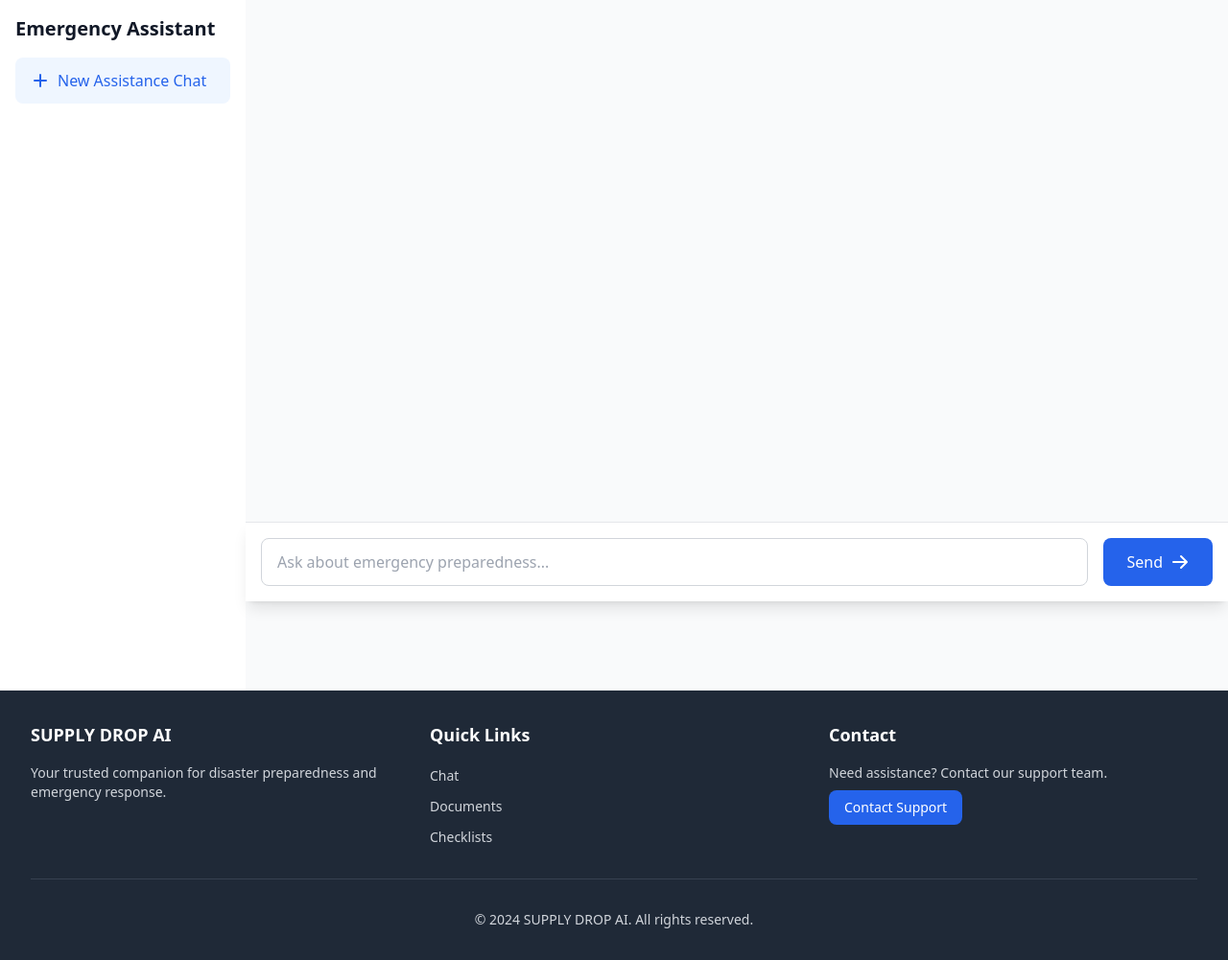
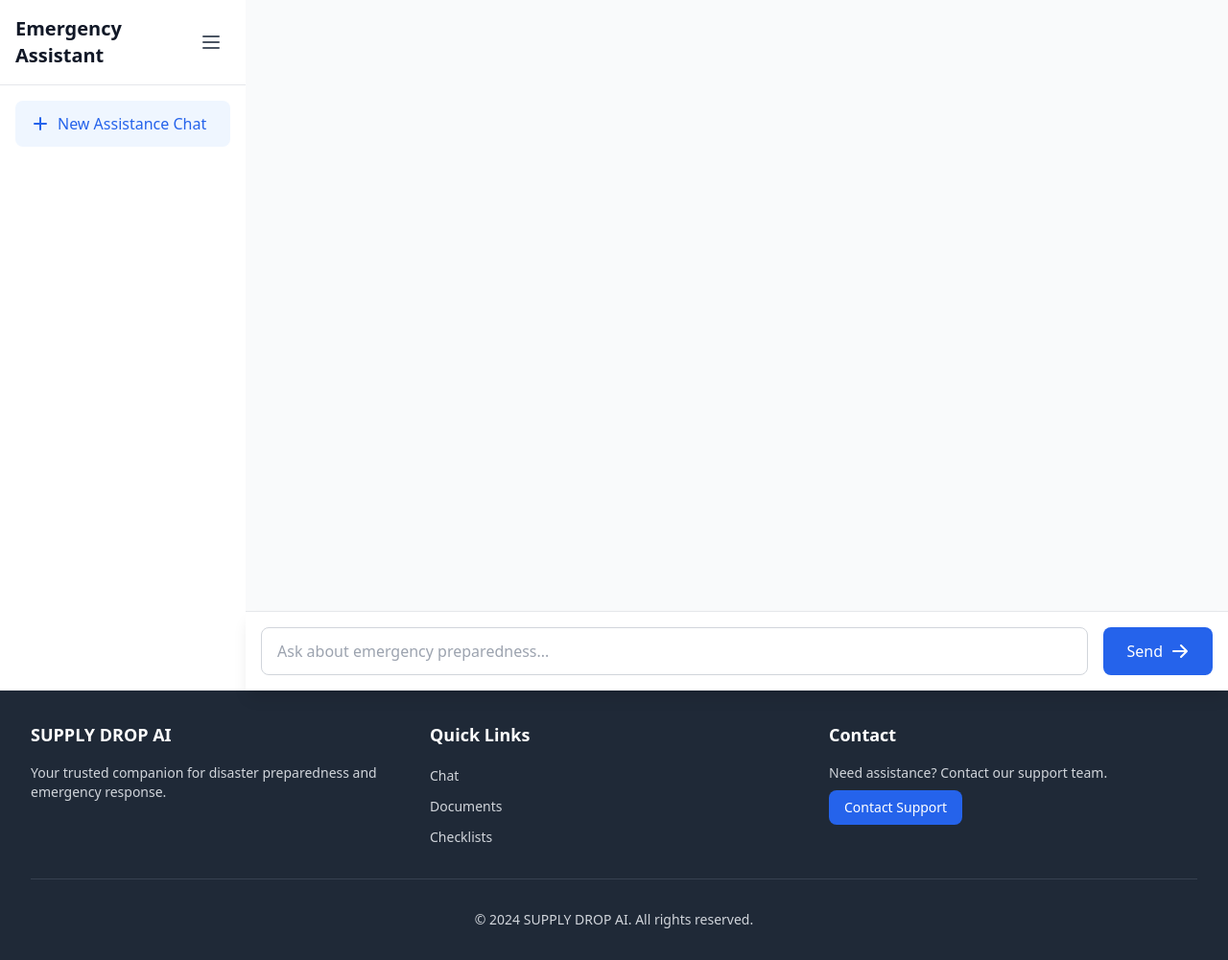
Before and after one commit to realityinspector/supply_drop_ai, a Flask app: page /chat in a window 1280 px wide. Shown: the part 64-1065 px from the top of the page at 96% size. Run offline with Flask 3, Linux system fonts and the light colour scheme; the visitor is signed in with stand-in values (Sample User, id 1); data that the repository does not hold is empty.

Commit message:
Agent query: Please verify if the sidebar toggle and restore buttons are working correctly, and if the chat interface layout is properly optimized with the collapsible sidebar, fixed input, auto-selected chat, and maximized message area.

```diff
--- a/main.py
+++ b/main.py
@@ -1,4 +1,4 @@
 from app import app
 
 if __name__ == "__main__":
-    app.run(host="0.0.0.0", port=3000, debug=True)
+    app.run(host="0.0.0.0", port=5000, debug=True)
--- a/templates/chat.html
+++ b/templates/chat.html
@@ -3,10 +3,19 @@
 {% block content %}
 <div class="flex h-[calc(100vh-5rem)]">
     <!-- Sidebar -->
-    <div class="w-64 bg-white shadow-lg flex flex-col">
+    <div id="sidebar" class="w-64 bg-white shadow-lg flex flex-col transition-transform duration-300 transform-gpu">
+        <!-- Sidebar Header with Toggle Button -->
+        <div class="flex items-center justify-between p-4 border-b border-gray-200">
+            <h2 class="text-xl font-bold text-gray-900">Emergency Assistant</h2>
+            <button id="sidebarToggle" class="p-2 rounded-lg hover:bg-gray-100 transition-colors z-20">
+                <svg xmlns="http://www.w3.org/2000/svg" class="h-6 w-6 text-gray-600" fill="none" viewBox="0 0 24 24" stroke="currentColor">
+                    <path stroke-linecap="round" stroke-linejoin="round" stroke-width="2" d="M4 6h16M4 12h16M4 18h16" />
+                </svg>
+            </button>
+        </div>
+
         <!-- Chat History -->
         <div class="flex-1 overflow-y-auto p-4">
-            <h2 class="text-xl font-bold text-gray-900 mb-4">Emergency Assistant</h2>
             <div class="space-y-2">
                 <button id="newChat" class="w-full text-left px-4 py-3 rounded-lg bg-blue-50 text-blue-600 hover:bg-blue-100 transition-colors font-medium flex items-center gap-2">
                     <svg xmlns="http://www.w3.org/2000/svg" class="h-5 w-5" viewBox="0 0 20 20" fill="currentColor">
@@ -15,7 +24,9 @@
                     New Assistance Chat
                 </button>
                 {% for chat in chats %}
-                <a href="#" class="block px-4 py-3 rounded-lg hover:bg-gray-100 transition-colors flex items-center gap-2" data-chat-id="{{ chat.id }}">
+                <a href="#"
+                   class="block px-4 py-3 rounded-lg hover:bg-gray-100 transition-colors flex items-center gap-2 chat-item {% if loop.first %}bg-gray-100{% endif %}"
+                   data-chat-id="{{ chat.id }}">
                     <svg xmlns="http://www.w3.org/2000/svg" class="h-5 w-5 text-gray-500" viewBox="0 0 20 20" fill="currentColor">
                         <path fill-rule="evenodd" d="M18 10c0 3.866-3.582 7-8 7a8.841 8.841 0 01-4.083-.98L2 17l1.338-3.123C2.493 12.767 2 11.434 2 10c0-3.866 3.582-7 8-7s8 3.134 8 7zM7 9H5v2h2V9zm8 0h-2v2h2V9zM9 9h2v2H9V9z" clip-rule="evenodd" />
                     </svg>
@@ -26,13 +37,23 @@
         </div>
     </div>
 
+    <!-- Restore Menu Button (Hidden by default) -->
+    <button id="sidebarRestore" class="fixed left-4 top-4 p-2 rounded-lg bg-white shadow-lg hover:bg-gray-100 transition-colors z-20 hidden">
+        <svg xmlns="http://www.w3.org/2000/svg" class="h-6 w-6 text-gray-600" fill="none" viewBox="0 0 24 24" stroke="currentColor">
+            <path stroke-linecap="round" stroke-linejoin="round" stroke-width="2" d="M4 6h16M4 12h16M4 18h16" />
+        </svg>
+    </button>
+
     <!-- Chat Area -->
     <div class="flex-1 flex flex-col bg-gray-50">
-        <div id="chatMessages" class="flex-1 overflow-y-auto max-h-[calc(100vh-16rem)] p-6 space-y-4">
+        <!-- Messages Container -->
+        <div id="chatMessages" class="flex-1 overflow-y-auto p-6 space-y-4">
             <!-- Messages will be inserted here -->
         </div>
-        <div class="sticky bottom-0 p-4 bg-white border-t border-gray-200 shadow-lg">
-            <form id="messageForm" class="flex gap-4">
+
+        <!-- Fixed Input Area -->
+        <div class="sticky bottom-0 w-full bg-white border-t border-gray-200 shadow-lg p-4 z-10">
+            <form id="messageForm" class="flex gap-4 max-w-6xl mx-auto">
                 <input type="text"
                        id="messageInput"
                        class="flex-1 px-4 py-3 border rounded-lg focus:outline-none focus:ring-2 focus:ring-blue-500 border-gray-300 placeholder-gray-400"
```
Also changed, not shown: static/js/chat.js (+43 -2 lines), 1 other file.
